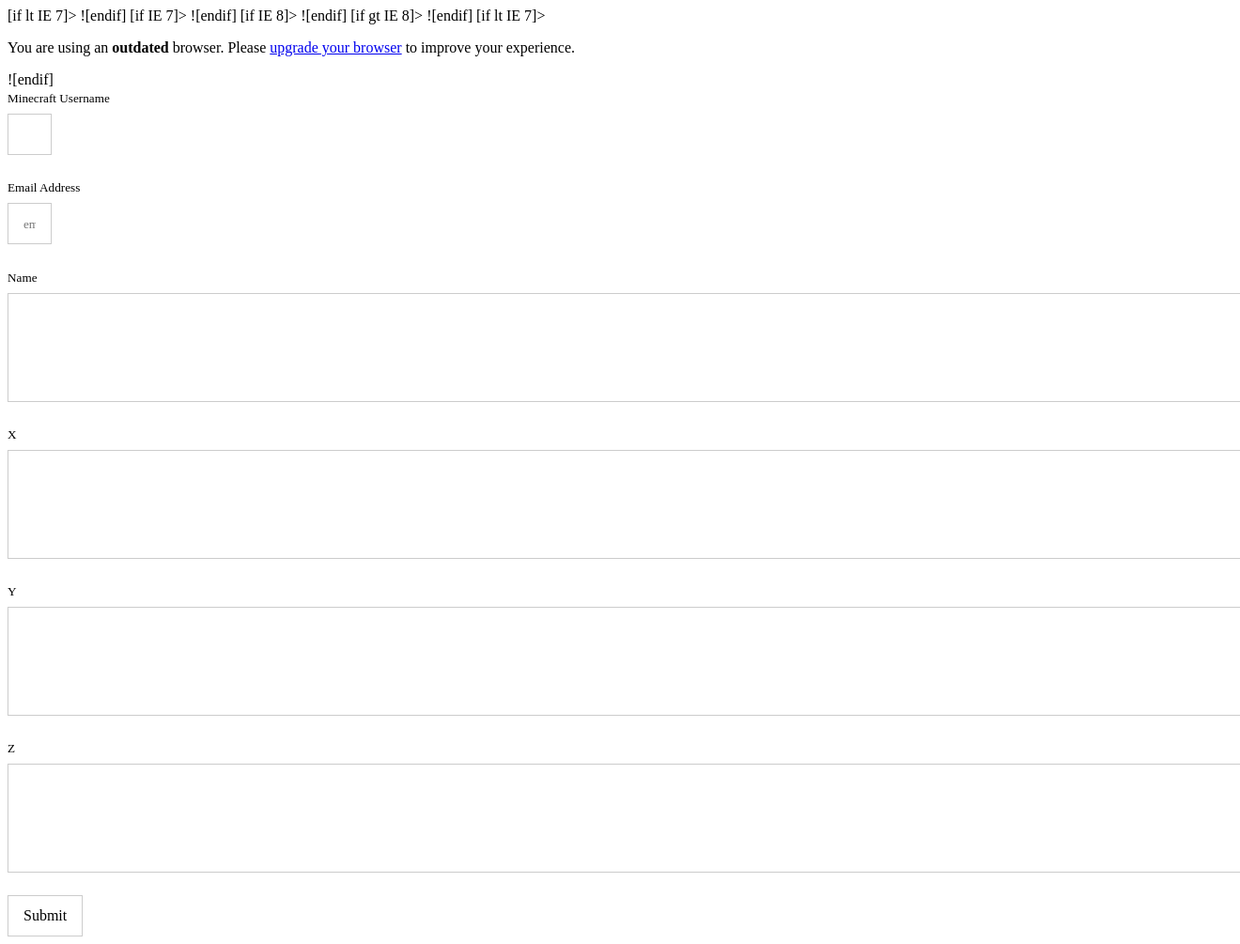
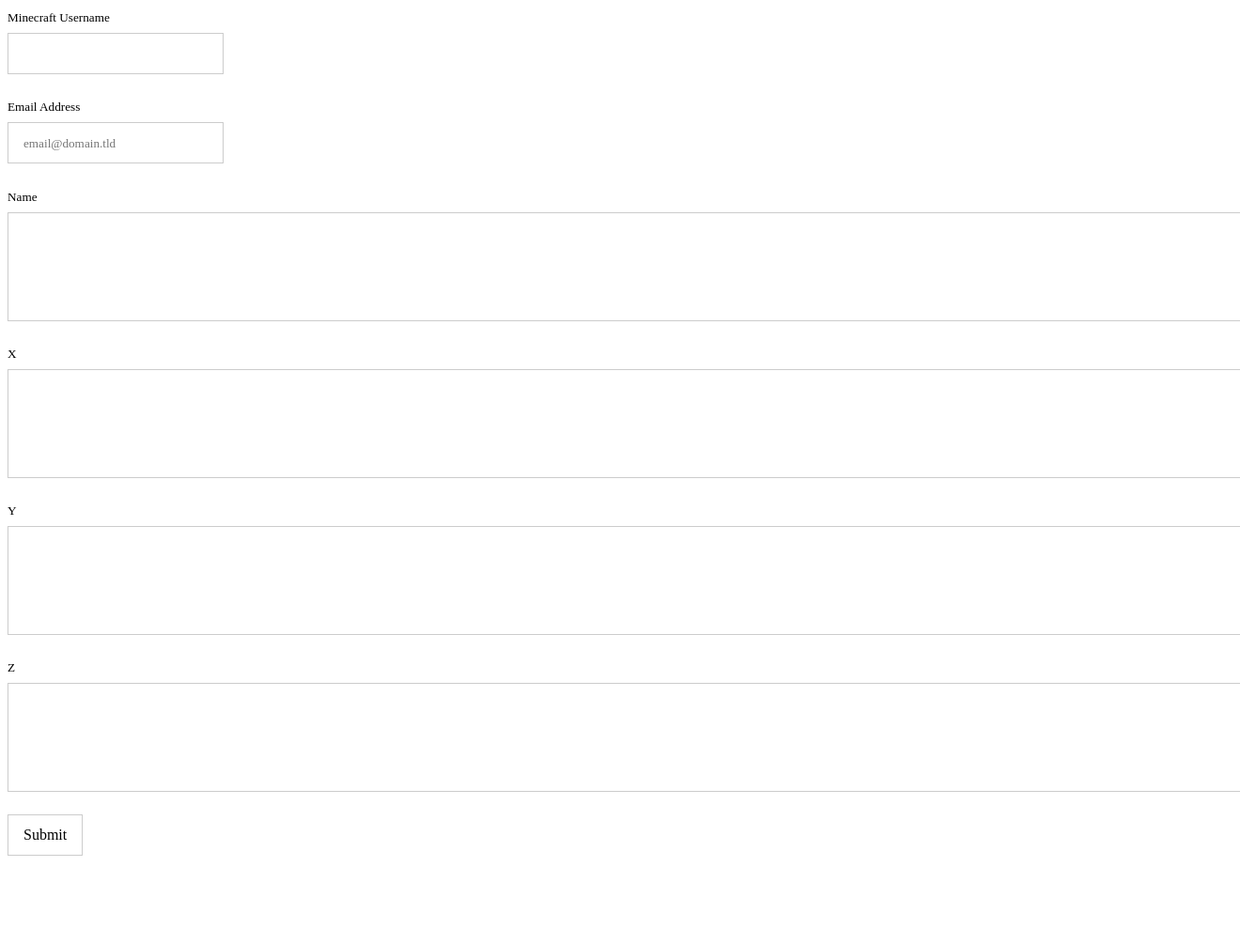
Before and after one commit to Xioto/xioto.github.io, a PHP site: page /coordinates/index.html in a window 1320 px wide; the page is wider, and only the part inside the window is pictured. Shown: that part at 94% size. After the commit the page ends 911 px from the top of that part, so only its background shows below. Run offline with PHP 8.4, Linux system fonts and the light colour scheme.

Commit message:
changed width

```diff
--- a/coordinates/assets/css/layout.css
+++ b/coordinates/assets/css/layout.css
@@ -48,7 +48,7 @@
   }
   #fs-frm [type="text"],
   #fs-frm [type="email"] {
-    width: 1%;
+    width: 15%;
   }
   #fs-frm [type="button"],
   #fs-frm [type="submit"],
--- a/coordinates/index.html
+++ b/coordinates/index.html
@@ -1,8 +1,4 @@
 <!DOCTYPE html>
-[if lt IE 7]>      <html class="no-js lt-ie9 lt-ie8 lt-ie7"> ![endif]
-[if IE 7]>         <html class="no-js lt-ie9 lt-ie8"> ![endif]
-[if IE 8]>         <html class="no-js lt-ie9"> ![endif]
-[if gt IE 8]>      <html class="no-js"> ![endif]
 <html><!--start of html-->
     <head><!--start of head-->
         <meta charset="utf-8">
@@ -14,9 +10,7 @@
         <script src="./assets/js/index.js"></script>
     </head><!--end of head-->
     <body><!--start of body-->
-        [if lt IE 7]>
-            <p class="browsehappy">You are using an <strong>outdated</strong> browser. Please <a href="#">upgrade your browser</a> to improve your experience.</p>
-        ![endif]
+
 <!--<form
   action="https://formspree.io/f/xgerezkk"
   method="POST"
```
